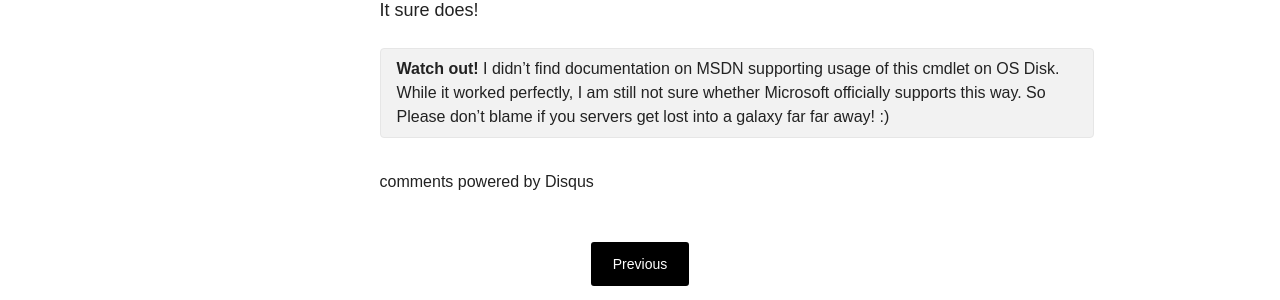
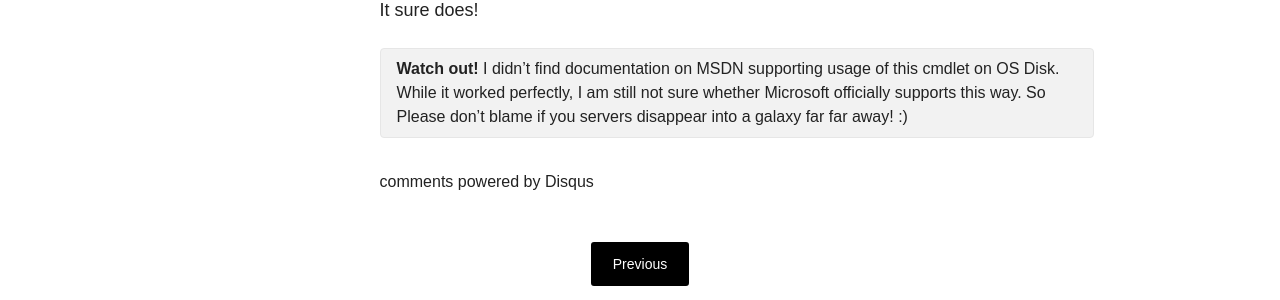
Before and after one commit to cynnefo/copypastewisdom.github.io, a Jekyll site: the page built from _posts/azure/2015-03-26-resize-root-volume-azure-linux-vm.md, in a window 1280 px wide and 900 px high, scrolled down 2207 px. Shown: the part 398-698 px from the top of the window. Built offline with Jekyll 4.4.1, drawn with Linux system fonts in a browser that asks for light colours; nearby versions of some CDN libraries; comment, search, counter and statistics services are not loaded.

Commit message:
new post

```diff
--- a/_posts/azure/2015-03-26-resize-root-volume-azure-linux-vm.md
+++ b/_posts/azure/2015-03-26-resize-root-volume-azure-linux-vm.md
@@ -59,5 +59,5 @@ And boom! it looks like it succeeded. Lets check inside the server and see if it
 
 It sure does!
 
-**Watch out!** I didn't find documentation on MSDN supporting usage of this cmdlet on OS Disk. While it worked perfectly, I am still not sure whether Microsoft officially supports this way. So Please don't blame if you servers get lost into a galaxy far far away! :)
+**Watch out!** I didn't find documentation on MSDN supporting usage of this cmdlet on OS Disk. While it worked perfectly, I am still not sure whether Microsoft officially supports this way. So Please don't blame if you servers disappear into a galaxy far far away! :)
 {: .notice}
```
